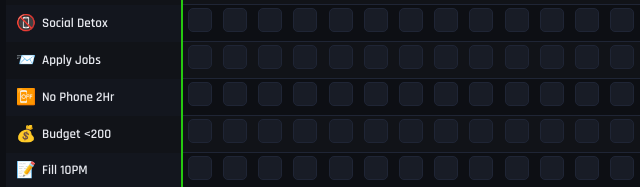
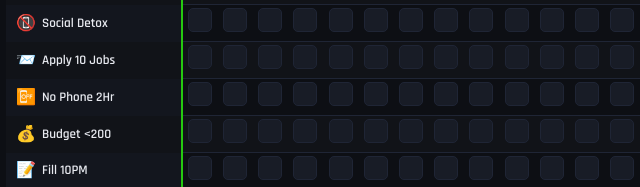
Before and after one commit to frankfredy131-crypto/Life_tracker, a plain HTML site: page index.html in a window 1280 px wide. Shown: the part 540-727 px from the top of the page, 0-640 px from the left. Drawn offline with Linux system fonts and the light colour scheme.

Commit message:
Steps Change

```diff
--- a/index.html
+++ b/index.html
@@ -176,7 +176,7 @@ const HABITS = [
   { key: 'water',    label: 'Plenty Water',  emoji: '💧' },
   { key: 'meal',     label: 'Healthy Meal',  emoji: '🥗' },
   { key: 'detox',    label: 'Social Detox',  emoji: '📵' },
-  { key: 'applyjob', label: 'Apply Jobs',    emoji: '📨' },
+  { key: 'apply10job', label: 'Apply 10 Jobs',    emoji: '📨' },
   { key: 'nophone',  label: 'No Phone 2Hr',  emoji: '📴' },
   { key: 'budget',   label: 'Budget <200',   emoji: '💰' },
   { key: 'filllog',  label: 'Fill 10PM',     emoji: '📝' },
```
